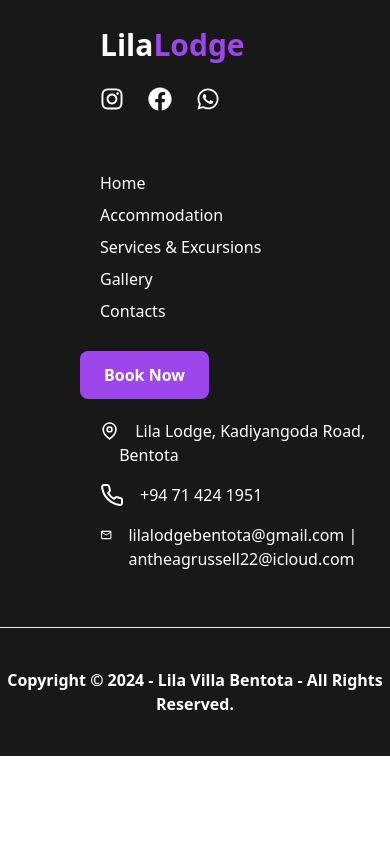
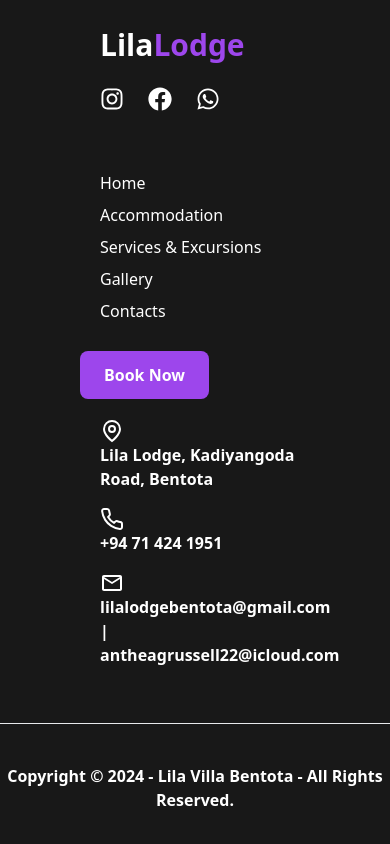
Before and after one commit to madushahc/Lila_Lodge, a Next.js app: page / in a window 390 px wide. Shown: the part 3827-4671 px from the top of the page. Before the commit the page ends 4583 px from the top, so only its background shows below. Built offline with nearby package versions, Linux system fonts and the light colour scheme.

Commit message:
mobile responsive footer

```diff
--- a/app/components/Footer.tsx
+++ b/app/components/Footer.tsx
@@ -72,22 +72,23 @@ function Footer() {
         </div>
         <div className="p-5">
           <ul>
-            <li className="text-white text-md pb-2 fint-bold hover:text-purple-600 cursor-pointer flex md:flex-row">
-              <GrLocation className="text-2xl cursor-pointer hover:text-purple-600" />
-              <a href="https://maps.app.goo.gl/BehUfpbpihgVqTaz7">
-                <span className="pr-4"></span>Lila Lodge, Kadiyangoda Road,
-                Bentota
+            <li className="text-white text-md pb-2 font-bold hover:text-purple-600 cursor-pointer flex flex-col md:flex-row items-start md:items-center">
+              <GrLocation className="text-2xl cursor-pointer hover:text-purple-600 mr-2" />
+              <a href="https://maps.app.goo.gl/BehUfpbpihgVqTaz7" className="">
+                Lila Lodge, Kadiyangoda Road, Bentota
               </a>
             </li>
-            <li className="text-white text-md pb-2 fint-bold hover:text-purple-600 cursor-pointer flex md:flex-row pt-2">
-              <FiPhone className="text-2xl cursor-pointer hover:text-purple-600" />
-              <span className="pr-4"></span>
-              <a href="tel:+94714241951">+94 71 424 1951</a>
+            <li className="text-white text-md pb-2 font-bold hover:text-purple-600 cursor-pointer flex flex-col md:flex-row items-start md:items-center pt-2">
+              <FiPhone className="text-2xl cursor-pointer hover:text-purple-600 mr-2" />
+              <a href="tel:+94714241951" className="">
+                +94 71 424 1951
+              </a>
             </li>
-            <li className="text-white text-md pb-2 fint-bold hover:text-purple-600 cursor-pointer flex md:flex-row pt-2">
-              <MdOutlineEmail className="text-2xl cursor-pointer hover:text-purple-600" />
-              <span className="pr-4"></span>
-              lilalodgebentota@gmail.com | antheagrussell22@icloud.com
+            <li className="text-white text-md pb-2 font-bold hover:text-purple-600 cursor-pointer flex flex-col md:flex-row items-start md:items-center pt-2">
+              <MdOutlineEmail className="text-2xl cursor-pointer hover:text-purple-600 mr-2" />
+              <span>
+                lilalodgebentota@gmail.com | antheagrussell22@icloud.com
+              </span>
             </li>
           </ul>
         </div>
```
